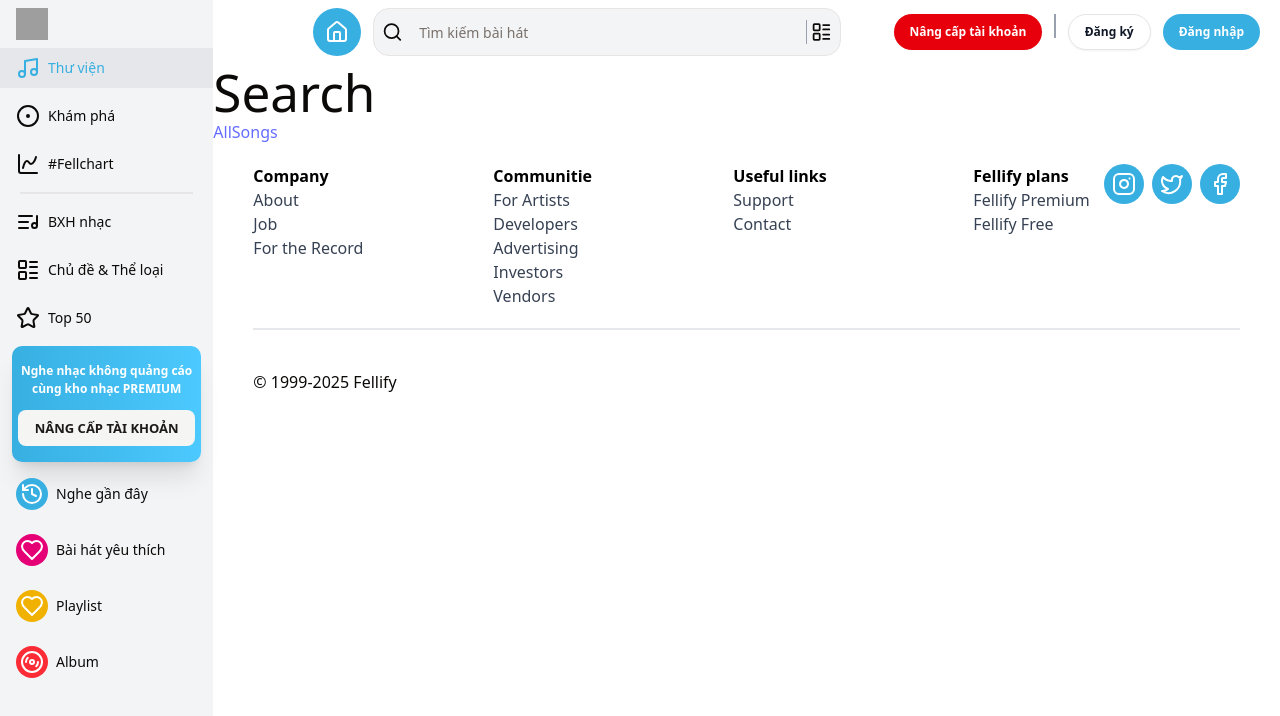
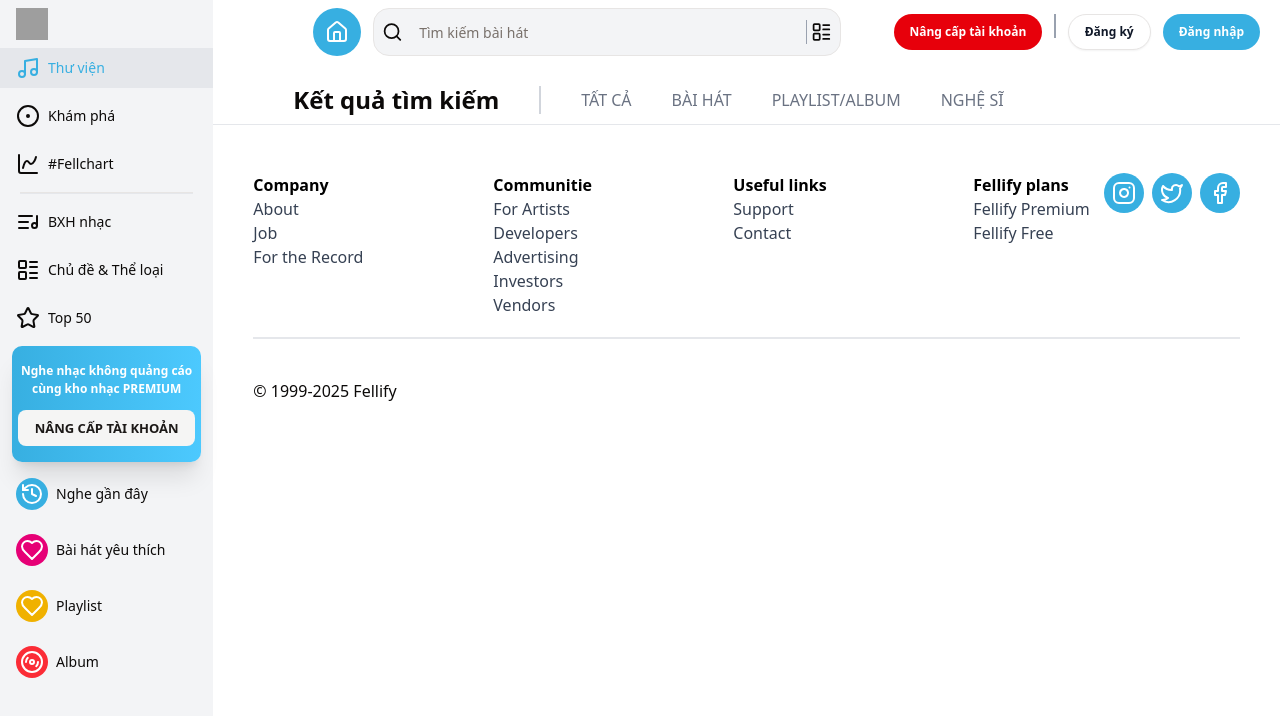
Before and after one commit to dubanteo19/feelify-app, a React (Vite) app: page /search in a window 1280 px wide. Shown: the top 716 px of the page. Built offline with nearby package versions, Linux system fonts and the light colour scheme; grey boxes are pictures that could not be loaded.

Commit message:
create search tabs adding css for active page

```diff
--- a/package.json
+++ b/package.json
@@ -12,6 +12,7 @@
   "dependencies": {
     "@hookform/resolvers": "^4.1.3",
     "@radix-ui/react-label": "^2.1.2",
+    "@radix-ui/react-separator": "^1.1.2",
     "@radix-ui/react-slot": "^1.1.2",
     "@tailwindcss/vite": "^4.0.14",
     "@types/react-slick": "^0.23.13",
--- /dev/null
+++ b/src/components/ui/separator.tsx
@@ -0,0 +1,26 @@
+import * as React from "react"
+import * as SeparatorPrimitive from "@radix-ui/react-separator"
+
+import { cn } from "@/lib/utils"
+
+function Separator({
+  className,
+  orientation = "horizontal",
+  decorative = true,
+  ...props
+}: React.ComponentProps<typeof SeparatorPrimitive.Root>) {
+  return (
+    <SeparatorPrimitive.Root
+      data-slot="separator-root"
+      decorative={decorative}
+      orientation={orientation}
+      className={cn(
+        "bg-border shrink-0 data-[orientation=horizontal]:h-px data-[orientation=horizontal]:w-full data-[orientation=vertical]:h-full data-[orientation=vertical]:w-px",
+        className
+      )}
+      {...props}
+    />
+  )
+}
+
+export { Separator }
--- a/src/pages/search/Search.tsx
+++ b/src/pages/search/Search.tsx
@@ -1,12 +1,15 @@
-import React from "react";
+import { Separator } from "@radix-ui/react-separator";
 import { SearchTabs } from "./SearchTabs";
 import { Outlet } from "react-router-dom";
 
 export const Search = () => {
   return (
-    <div>
+    <div className=" py-5">
       <SearchTabs />
-      <Outlet />
+      <Separator className=" my-2 bg-gray-200 h-[1px]" />
+      <div className="px-20">
+        <Outlet />
+      </div>
     </div>
   );
 };
--- a/src/pages/search/SearchTabs.tsx
+++ b/src/pages/search/SearchTabs.tsx
@@ -1,13 +1,39 @@
-import React from "react";
-import { Link } from "react-router-dom";
+import { cn } from "@/lib/utils";
+import { Separator } from "@radix-ui/react-separator";
+import { Link, useLocation  } from "react-router-dom";
 
+interface SearchLinkProps {
+  name: string;
+  to: string;
+}
+const SearchLink: React.FC<SearchLinkProps> = ({ name, to }) => {
+  const { pathname } = useLocation();
+  const fullPath = `/search/${to}`;
+  const active = pathname.startsWith(fullPath);
+  return (
+    <Link
+      className={cn("!text-gray-500", active && "!font-bold !text-primary")}
+      to={to}
+    >
+      {name}
+    </Link>
+  );
+};
 export const SearchTabs = () => {
+  const searchLinks: SearchLinkProps[] = [
+    { name: "TẤT CẢ", to: "tat-ca" },
+    { name: "BÀI HÁT", to: "bai-hat" },
+    { name: "PLAYLIST/ALBUM", to: "playlist" },
+    { name: "NGHỆ SĨ", to: "artist" },
+  ];
   return (
-    <div>
-      <h1>Search</h1>
-      <div>
-        <Link to={"all"}>All</Link>
-        <Link to={"songs"}>Songs</Link>
+    <div className="flex space-x-10 items-center px-20">
+      <h3 className="font-bold text-2xl">Kết quả tìm kiếm</h3>
+      <Separator className="h-7 bg-gray-300  w-0.5" orientation="vertical" />
+      <div className="flex space-x-10">
+        {searchLinks.map((link) => (
+          <SearchLink {...link} />
+        ))}
       </div>
     </div>
   );
--- a/src/routes.tsx
+++ b/src/routes.tsx
@@ -16,8 +16,8 @@
           <Route path="signup" element={<Signup />} />
           <Route path="login" element={<Login />} />
           <Route path="search" element={<Search />}>
-            <Route index path="all" element={<AllSearch />} />
-            <Route path="songs" element={<SongSearch />} />
+            <Route index path="tat-ca" element={<AllSearch />} />
+            <Route path="bai-hat" element={<SongSearch />} />
           </Route>
         </Route>
       </Routes>
```
Also changed, not shown: 1 other file (tests, documents, lock files or other folders).
